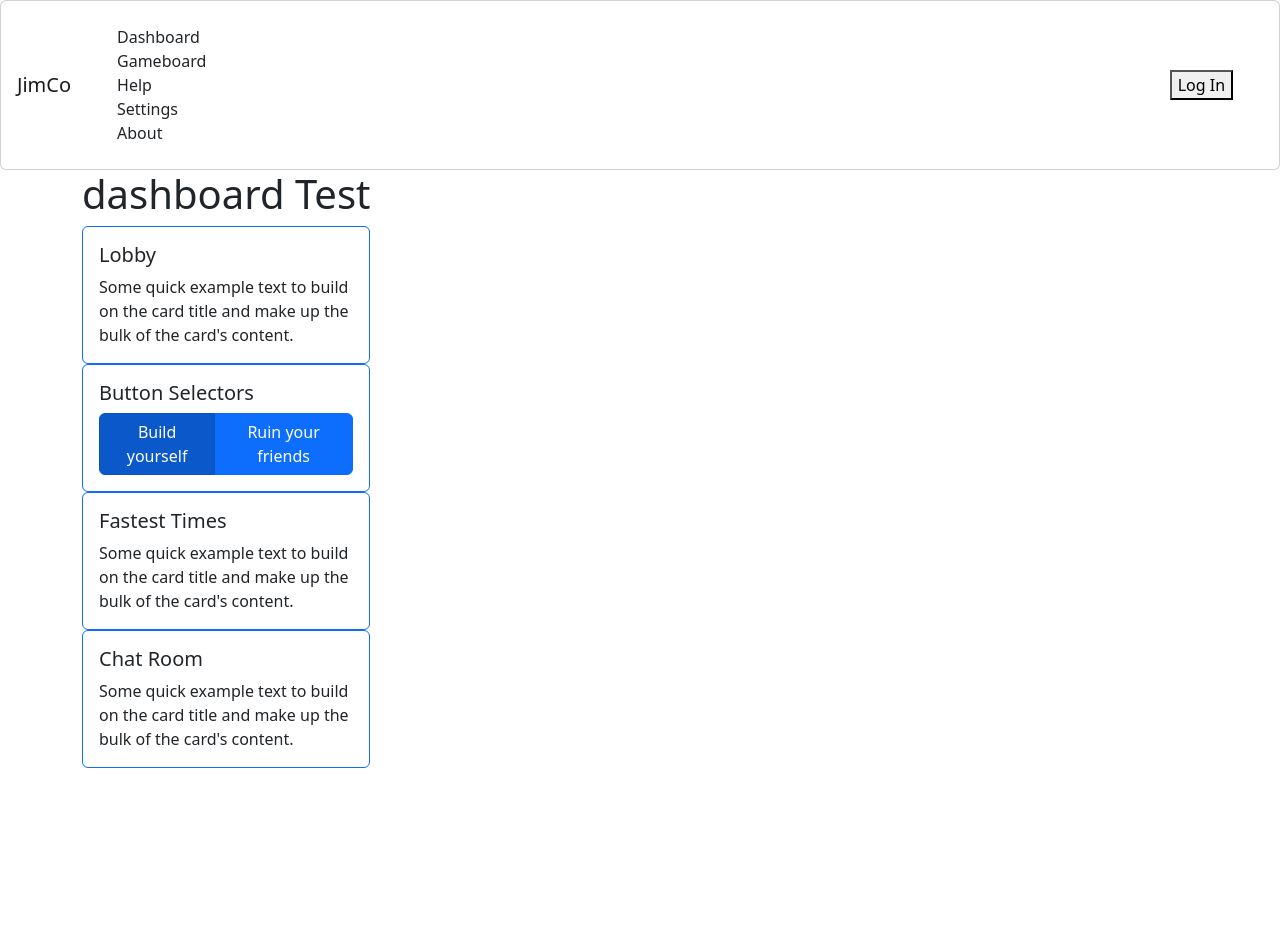
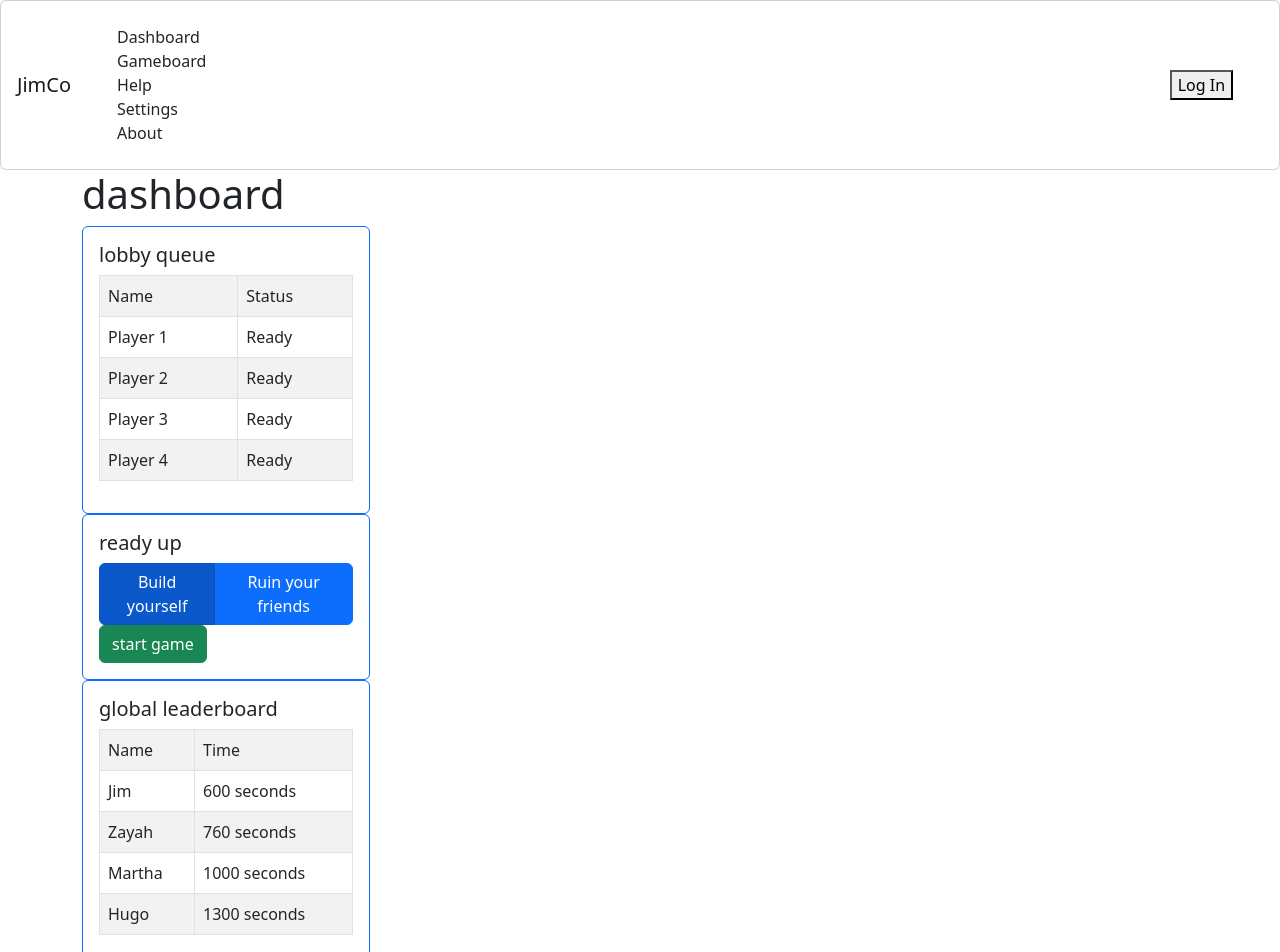
Before and after one commit to Marzaylou-Hugjim-III/JimCo, a React (Create React App) app: page / in a window 1280 px wide. Shown: the top 952 px of the page. Before the commit the page ends 800 px from the top, so only its background shows below. Built offline with nearby package versions, Linux system fonts and the light colour scheme; no server answers.

Commit message:
componentized dashboard

```diff
--- /dev/null
+++ b/src/chatRoom.js
@@ -0,0 +1,20 @@
+import React from "react";
+import { Card } from "react-bootstrap";
+
+class ChatRoom extends React.Component {
+  render() {
+    return (
+      <Card style={{ width: "18rem" }} border="primary">
+        <Card.Body>
+          <Card.Title>chat</Card.Title>
+          <Card.Text>
+            Some quick example text to build on the card title and make up the
+            bulk of the card's content.
+          </Card.Text>
+        </Card.Body>
+      </Card>
+    );
+  }
+}
+
+export default ChatRoom;
--- a/src/dashboard.js
+++ b/src/dashboard.js
@@ -1,59 +1,23 @@
 import React from "react";
-import {
-  ToggleButton,
-  ToggleButtonGroup,
-  Container,
-  Card,
-} from "react-bootstrap";
+import { Container, Card } from "react-bootstrap";
+import LobbyTable from "./lobbyTable";
+import ReadyUp from "./readyUp";
+import GlobalLeaderboard from "./globalLeaderboard";
+import ChatRoom from "./chatRoom";
 
 class Dashboard extends React.Component {
   render() {
     return (
       <Container>
-        <h1>dashboard Test</h1>
-        <Card style={{ width: "18rem" }} border="primary">
-          <Card.Body>
-            <Card.Title>Lobby</Card.Title>
-            <Card.Text>
-              Some quick example text to build on the card title and make up the
-              bulk of the card's content.
-            </Card.Text>
-          </Card.Body>
-        </Card>
+        <h1>dashboard</h1>
 
-        <Card style={{ width: "18rem" }} border="primary">
-          <Card.Body>
-            <Card.Title>Button Selectors</Card.Title>
-            <ToggleButtonGroup type="radio" name="options" defaultValue={1}>
-              <ToggleButton id="tbg-radio-1" value={1}>
-                Build yourself
-              </ToggleButton>
-              <ToggleButton id="tbg-radio-2" value={2}>
-                Ruin your friends
-              </ToggleButton>
-            </ToggleButtonGroup>
-          </Card.Body>
-        </Card>
+        <LobbyTable />
 
-        <Card style={{ width: "18rem" }} border="primary">
-          <Card.Body>
-            <Card.Title>Fastest Times</Card.Title>
-            <Card.Text>
-              Some quick example text to build on the card title and make up the
-              bulk of the card's content.
-            </Card.Text>
-          </Card.Body>
-        </Card>
+        <ReadyUp />
 
-        <Card style={{ width: "18rem" }} border="primary">
-          <Card.Body>
-            <Card.Title>Chat Room</Card.Title>
-            <Card.Text>
-              Some quick example text to build on the card title and make up the
-              bulk of the card's content.
-            </Card.Text>
-          </Card.Body>
-        </Card>
+        <GlobalLeaderboard />
+
+        <ChatRoom />
       </Container>
     );
   }
--- /dev/null
+++ b/src/globalLeaderboard.js
@@ -0,0 +1,40 @@
+import React from "react";
+import { Table, Card } from "react-bootstrap";
+
+class GlobalLeaderboard extends React.Component {
+  render() {
+    return (
+      <Card style={{ width: "18rem" }} border="primary">
+        <Card.Body>
+          <Card.Title>global leaderboard</Card.Title>
+          <Table striped bordered hover>
+            <tbody>
+              <tr>
+                <td>Name</td>
+                <td>Time</td>
+              </tr>
+              <tr>
+                <td>Jim</td>
+                <td>600 seconds</td>
+              </tr>
+              <tr>
+                <td>Zayah</td>
+                <td>760 seconds</td>
+              </tr>
+              <tr>
+                <td>Martha</td>
+                <td>1000 seconds</td>
+              </tr>
+              <tr>
+                <td>Hugo</td>
+                <td>1300 seconds</td>
+              </tr>
+            </tbody>
+          </Table>
+        </Card.Body>
+      </Card>
+    );
+  }
+}
+
+export default GlobalLeaderboard;
--- /dev/null
+++ b/src/lobbyTable.js
@@ -0,0 +1,40 @@
+import React from "react";
+import { Table, Card } from "react-bootstrap";
+
+class LobbyTable extends React.Component {
+  render() {
+    return (
+        <Card style={{ width: "18rem" }} border="primary">
+          <Card.Body>
+            <Card.Title>lobby queue</Card.Title>
+            <Table striped bordered hover>
+              <tbody>
+                <tr>
+                  <td>Name</td>
+                  <td>Status</td>
+                </tr>
+                <tr>
+                  <td>Player 1</td>
+                  <td>Ready</td>
+                </tr>
+                <tr>
+                  <td>Player 2</td>
+                  <td>Ready</td>
+                </tr>
+                <tr>
+                  <td>Player 3</td>
+                  <td>Ready</td>
+                </tr>
+                <tr>
+                  <td>Player 4</td>
+                  <td>Ready</td>
+                </tr>
+              </tbody>
+            </Table>
+          </Card.Body>
+        </Card>
+    );
+  }
+}
+
+export default LobbyTable;
--- /dev/null
+++ b/src/readyUp.js
@@ -0,0 +1,26 @@
+import React from "react";
+import { ToggleButtonGroup, ToggleButton, Card, Button } from "react-bootstrap";
+
+class ReadyUp extends React.Component {
+  render() {
+    return (
+      <Card style={{ width: "18rem" }} border="primary">
+        <Card.Body>
+          <Card.Title>ready up</Card.Title>
+          <ToggleButtonGroup type="radio" name="options" defaultValue={1}>
+            <ToggleButton id="tbg-radio-1" value={1}>
+              Build yourself
+            </ToggleButton>
+            <ToggleButton id="tbg-radio-2" value={2}>
+              Ruin your friends
+            </ToggleButton>
+          </ToggleButtonGroup>
+
+          <Button variant="success">start game</Button>
+        </Card.Body>
+      </Card>
+    );
+  }
+}
+
+export default ReadyUp;
```
